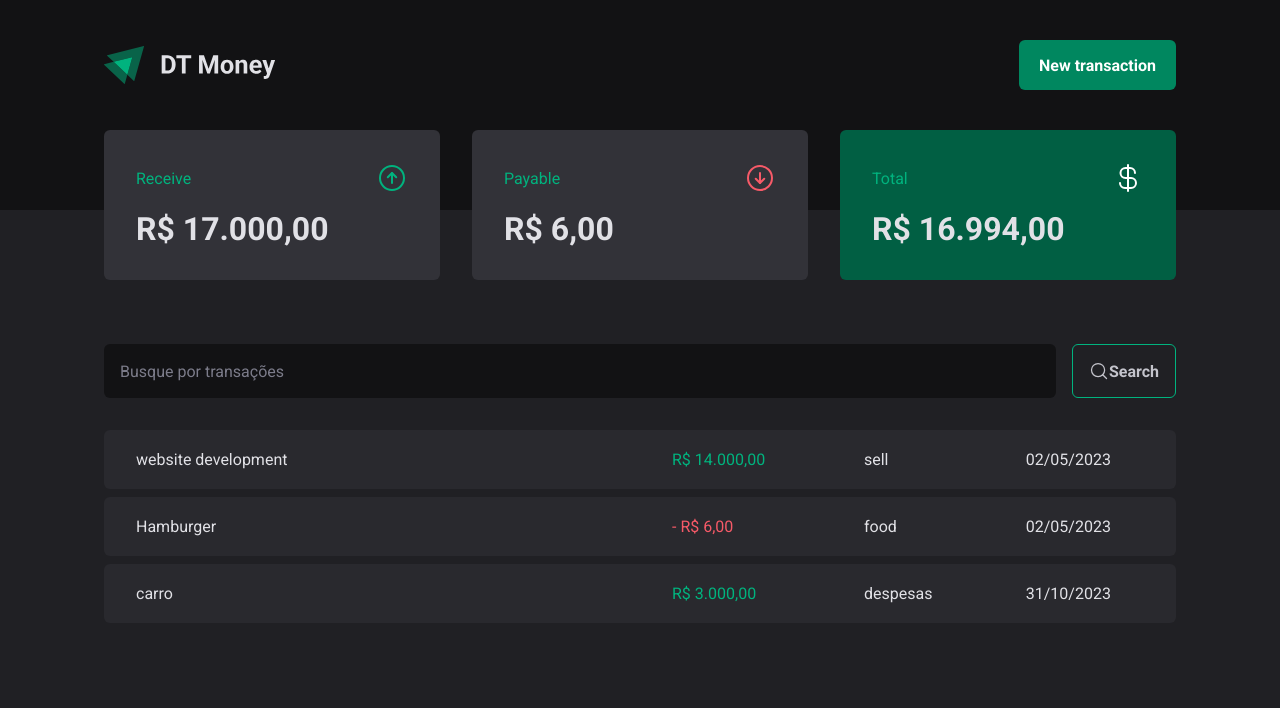
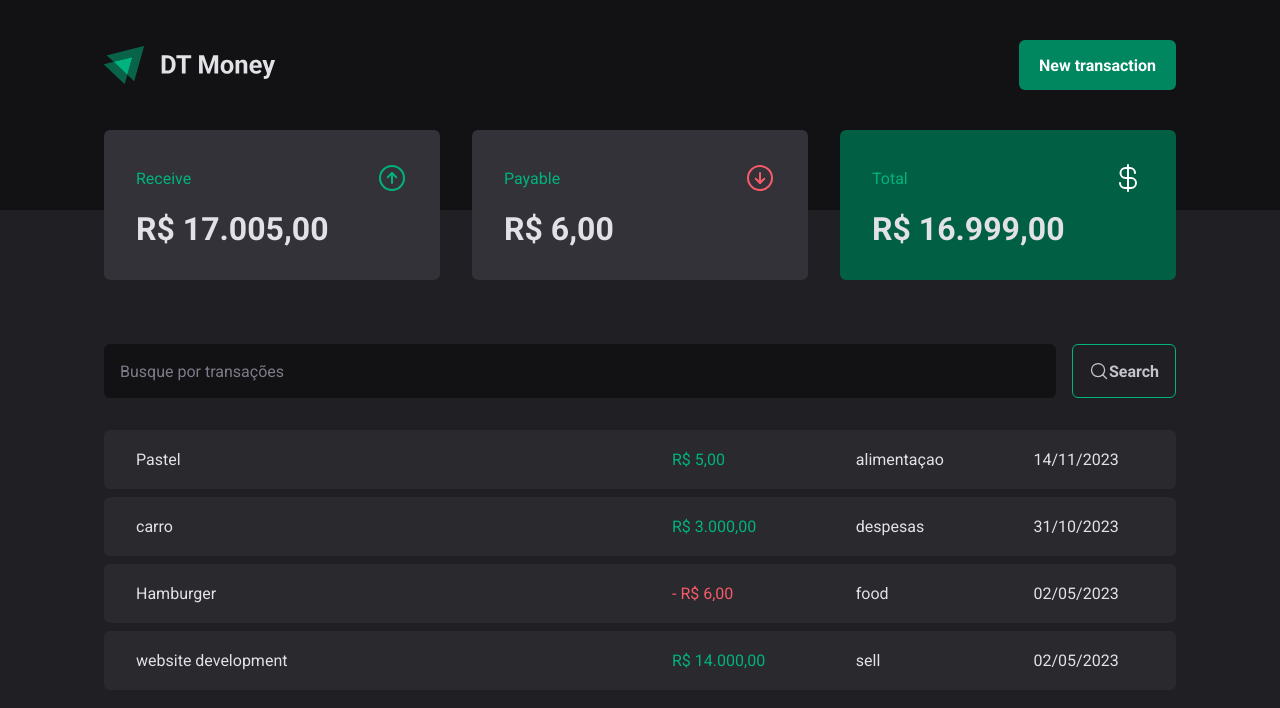
Before and after one commit to zanonijordan/dt-money, a React (Vite) app: page / in a window 1280 px wide. Shown: the top 708 px of the page. Built offline with nearby package versions, Linux system fonts and the light colour scheme; data requests are answered from the project's data file.

Commit message:
create function createTransactions

```diff
--- a/server.json
+++ b/server.json
@@ -23,6 +23,14 @@
       "type": "income",
       "createdAt": "2023-10-31T14:19:15.563Z",
       "id": 3
+    },
+    {
+      "description": "Pastel",
+      "category": "alimentaçao",
+      "price": 5,
+      "type": "income",
+      "createdAt": "2023-11-14T10:49:05.810Z",
+      "id": 4
     }
   ]
 }
--- a/src/components/NewTransactionModal/index.tsx
+++ b/src/components/NewTransactionModal/index.tsx
@@ -11,7 +11,8 @@ import {
   Overlay,
   TransactionTypeButton,
 } from './styles'
-import { api } from '../../lib/axios'
+import { useContext } from 'react'
+import { TransactionContext } from '../../contexts/TransactionsContext'
 
 const newTransactionFormSchema = z.object({
   description: z.string(),
@@ -25,12 +26,14 @@ export type NewTransactionModalProps = {
   title?: string
 }
 
-export const NewTransactionModal = ({ title }: NewTransactionModalProps) => {
+export const NewTransactionModal = () => {
+  const { createTransaction } = useContext(TransactionContext)
   const {
     control,
     register,
     handleSubmit,
     formState: { isSubmitting },
+    reset,
   } = useForm<NewTransactionFormInputs>({
     resolver: zodResolver(newTransactionFormSchema),
     defaultValues: {
@@ -40,14 +43,8 @@ export const NewTransactionModal = ({ title }: NewTransactionModalProps) => {
 
   async function handleCreateNewTransaction(data: NewTransactionFormInputs) {
     const { description, category, price, type } = data
-    await api.post('transactions', {
-      // ...data
-      description,
-      category,
-      price,
-      type,
-      createdAt: new Date(),
-    })
+    await createTransaction({ description, category, price, type })
+    reset()
   }
 
   return (
--- a/src/contexts/TransactionsContext.tsx
+++ b/src/contexts/TransactionsContext.tsx
@@ -9,9 +9,16 @@ interface Transaction {
   price: number
   createdAt: string
 }
+interface CreateTransactionsInput {
+  description: string
+  price: number
+  category: string
+  type: 'income' | 'outcome'
+}
 interface TransactionContextType {
   transactions: Transaction[]
   fetchTransactions: (query?: string) => Promise<void>
+  createTransaction: (data: CreateTransactionsInput) => Promise<void>
 }
 interface TransactionProviderTypes {
   children: ReactNode
@@ -23,16 +30,32 @@ export function TransactionProvider({ children }: TransactionProviderTypes) {
   async function fetchTransactions(query?: string) {
     const response = await api.get('transactions', {
       params: {
+        _sort: 'createdAt',
+        _order: 'desc',
         q: query,
       },
     })
     setTransactions(response.data)
   }
+  async function createTransaction(data: CreateTransactionsInput) {
+    const { description, category, price, type } = data
+    const response = await api.post('transactions', {
+      // ...data
+      description,
+      category,
+      price,
+      type,
+      createdAt: new Date(),
+    })
+    setTransactions((state) => [response.data, ...state])
+  }
   useEffect(() => {
     fetchTransactions()
   }, [])
   return (
-    <TransactionContext.Provider value={{ transactions, fetchTransactions }}>
+    <TransactionContext.Provider
+      value={{ transactions, fetchTransactions, createTransaction }}
+    >
       {children}
     </TransactionContext.Provider>
   )
```
